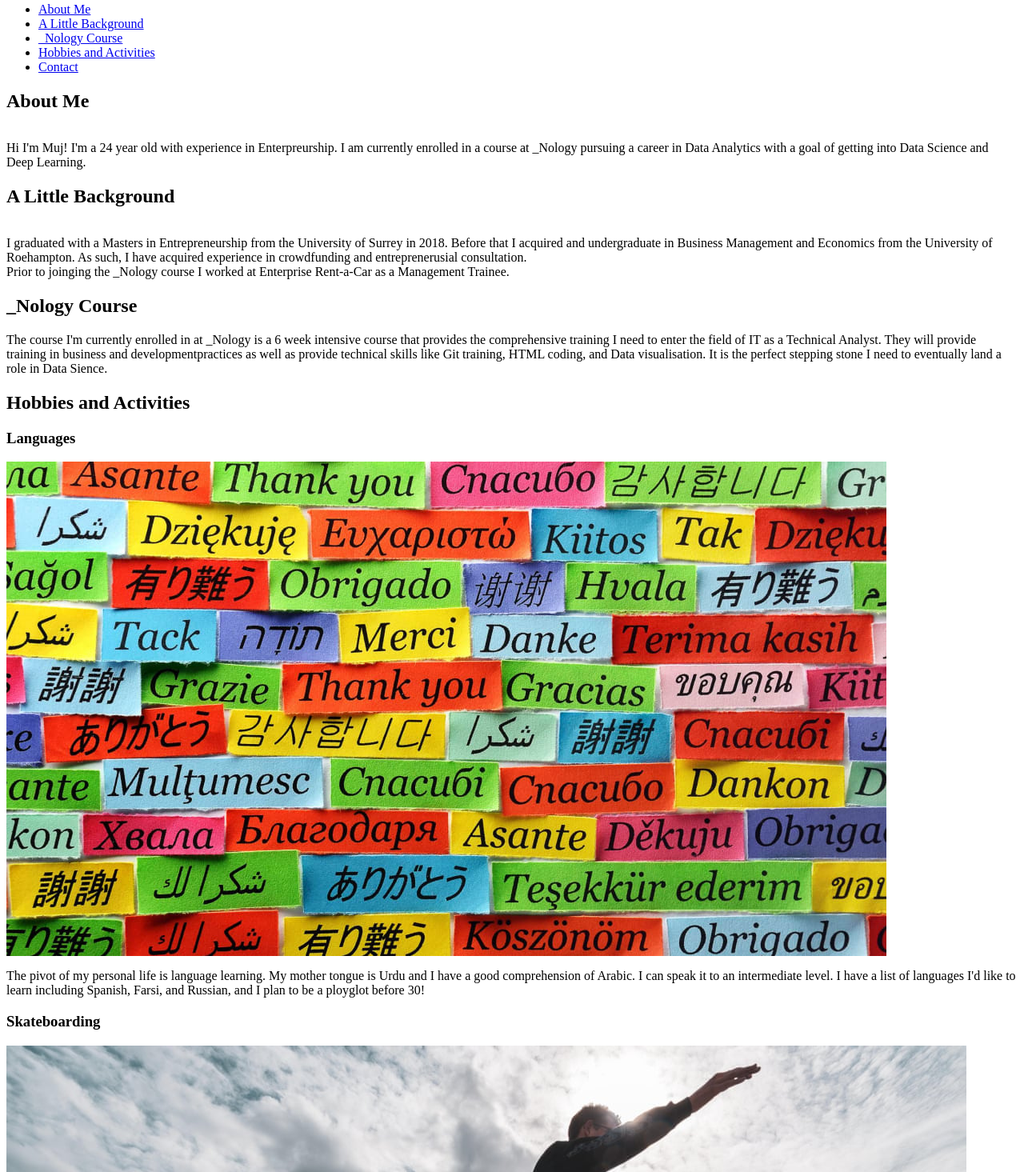
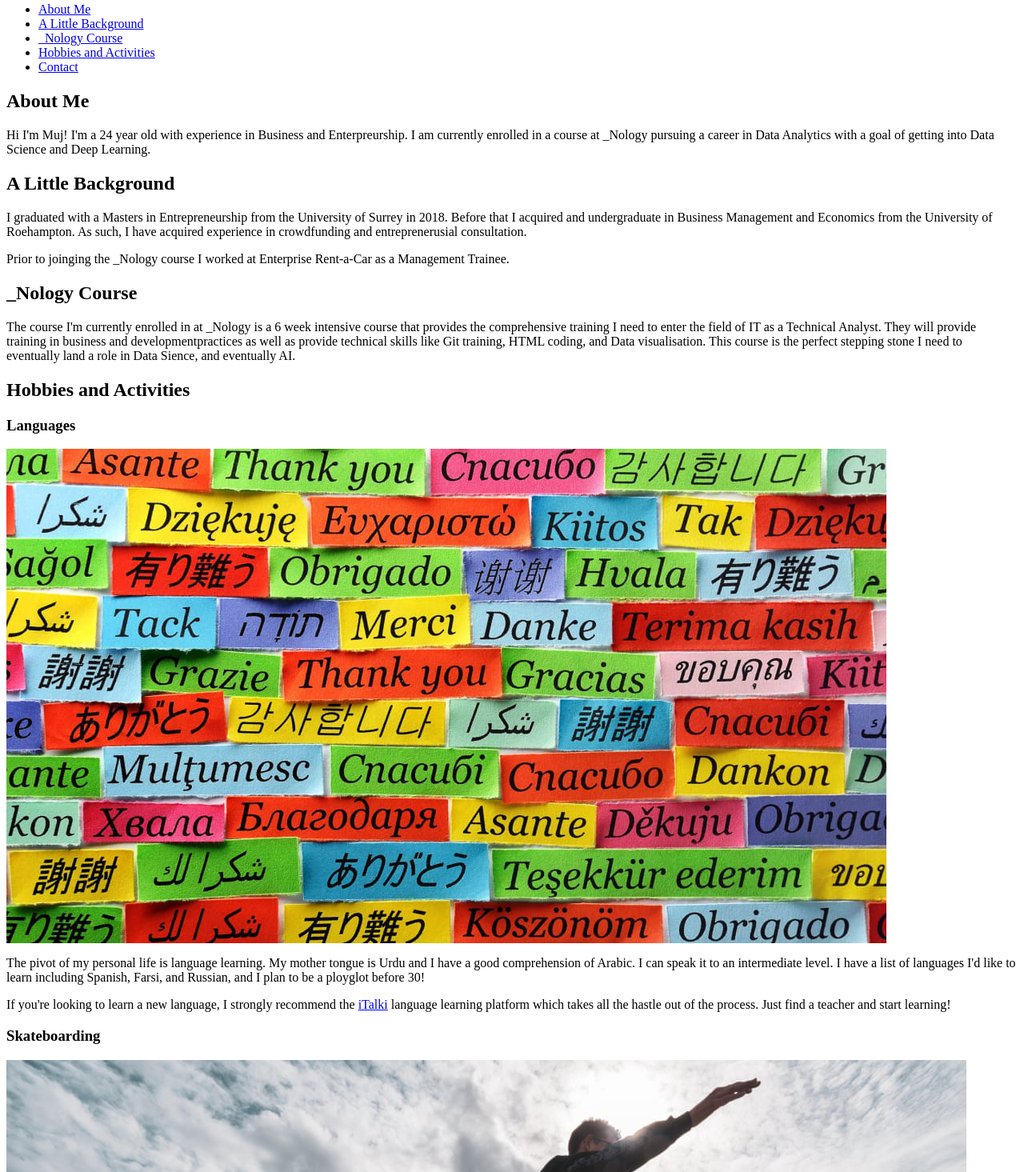
Before and after one commit to mujm4tic/personal-website, a plain HTML site: page index.html in a window 1280 px wide. Shown: the part 148-1613 px from the top of the page at 80% size. Drawn offline with Linux system fonts and the light colour scheme.

Commit message:
after some tinkering

```diff
--- a/index.html
+++ b/index.html
@@ -17,34 +17,33 @@
             <h2>Quick Links</h2>
             <ul>
                 <li> <a href="#about">About Me</a> </li>
-                <li><a href="#background">A Little Background</a></li>
-                <li><a href="#nology">_Nology Course</a></li>
-                <li><a href="#hobbies">Hobbies and Activities</a></li>
-                <li><a href="#contact">Contact</a></li>
+                <li> <a href="#background">A Little Background</a> </li>
+                <li> <a href="#nology">_Nology Course</a> </li>
+                <li> <a href="#hobbies">Hobbies and Activities</a> </li>
+                <li> <a href="#contact">Contact</a> </li>
             </ul>
         </nav>
 
         <section id="about">
             <h2>About Me</h2>
-            <img src="" alt="">
-            <p>Hi I'm Muj! I'm a 24 year old with experience in Enterpreurship. I am currently enrolled in a course at _Nology pursuing a career in Data Analytics
-                with a goal of getting into Data Science and Deep Learning.</p>
+            <p>Hi I'm Muj! I'm a 24 year old with experience in Business and Enterpreurship. I am currently enrolled in a course at _Nology pursuing a career in
+                Data Analytics with a goal of getting into Data Science and Deep Learning.</p>
         </section>
 
         <section id="background">
             <h2>A Little Background</h2>
-            <img src="" alt="">
             <p>I graduated with a Masters in Entrepreneurship from the University of Surrey in 2018. Before that I acquired and undergraduate in
                 Business Management and Economics from the University of Roehampton. As such, I have acquired experience in crowdfunding and entreprenerusial
-                consultation. <br>Prior to joinging the _Nology course I worked at Enterprise Rent-a-Car as a Management Trainee.
+                consultation.
             </p>
+            <p>Prior to joinging the _Nology course I worked at Enterprise Rent-a-Car as a Management Trainee.</p>
         </section>
 
         <section id=nology>
             <h2>_Nology Course</h2>
             <p>The course I'm currently enrolled in at _Nology is a 6 week intensive course that provides the comprehensive training I need to enter the field
                 of IT as a Technical Analyst. They will provide training in business and developmentpractices as well as provide technical skills like Git training,
-                HTML coding, and Data visualisation. It is the perfect stepping stone I need to eventually land a role in Data Sience.
+                HTML coding, and Data visualisation. This course is the perfect stepping stone I need to eventually land a role in Data Sience, and eventually AI.
             </p>
         </section>
 
@@ -55,6 +54,8 @@
                 <p>The pivot of my personal life is language learning. My mother tongue is Urdu and I have a good comprehension of Arabic. I can speak it to an
                     intermediate level. I have a list of languages I'd like to learn including Spanish, Farsi, and Russian, and I plan to be a ployglot before 30!
                 </p>
+                <p>If you're looking to learn a new language, I strongly recommend the <a href="https://www.italki.com/" target="_blank">iTalki</a> language learning platform
+                which takes all the hastle out of the process. Just find a teacher and start learning!</p>
 
                 <h3>Skateboarding</h3>
                 <img src="./images/skateboarding.jpg" alt="">
@@ -75,7 +76,7 @@
                 <h2>Contact</h2>
                 <h3>Please find my details below. Don't hesistate to reach out to me for all things work related</h3>
                 <ul>
-                    <li>My <a href="https://www.linkedin.com/in/mujtabamoosavi/">LinkedIn</a> </li>
+                    <li>My <a href="https://www.linkedin.com/in/mujtabamoosavi/" target="_blank">LinkedIn</a> </li>
                     <li>Phone: 078382482397423432</li>
                     <li>email:mujmujmuj@mujmuj.com</li>
                 </ul>
```
